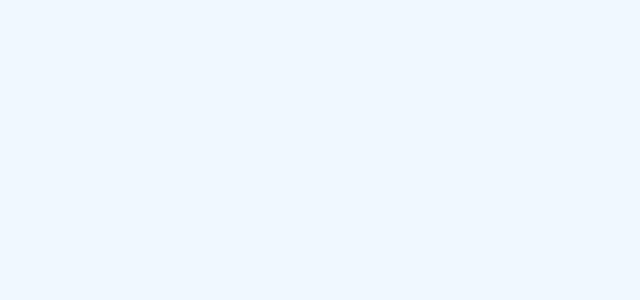
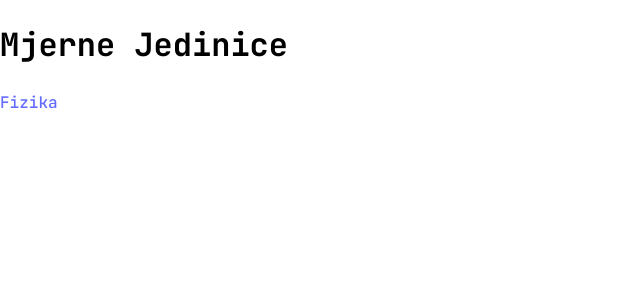
Before and after one commit to michelbrassard/Polisim, a React (Vite) app: page /fizika/mjerne-jedinice in a window 1280 px wide. Before the commit this address had no page. Shown: the top 300 px of the page, without its empty margins (0-640 px from the left). Built offline with nearby package versions, Linux system fonts and the light colour scheme.

Commit message:
add section placeholder

```diff
--- a/src/App.css
+++ b/src/App.css
@@ -1,5 +1,4 @@
 .app {
-    background-color: aliceblue;
     height: 100vh;
     display: flex;
 }
--- a/src/App.tsx
+++ b/src/App.tsx
@@ -4,7 +4,8 @@
 import './App.css'
 import { Route, Routes } from 'react-router-dom'
 import Home from './pages/Home'
-import Fizika from './pages/Fizika'
+import Fizika from './pages/Fizika/page'
+import MjerneJedinice from './pages/Fizika/poglavlja/SIMjerneJedinice'
 
 function App() {
   return (
@@ -12,6 +13,7 @@ function App() {
       <Routes>
         <Route path="/" element={<Home />} />
         <Route path="/fizika" element={<Fizika />} />
+        <Route path='/fizika/mjerne-jedinice' element={<MjerneJedinice />} />
       </Routes>
     </div>
   )
--- a/src/pages/Fizika.tsx
+++ b/src/pages/Fizika/page.tsx
@@ -1,6 +1,6 @@
 import { Canvas } from "@react-three/fiber";
 import { Link } from "react-router-dom";
-import Box from "../components/Box";
+import Box from "../../components/Box";
 import { OrbitControls } from "@react-three/drei";
 
 export default function Fizika() {
@@ -8,6 +8,7 @@ export default function Fizika() {
     <div style={{display: "flex", flexDirection: "column", flex: "1"}}>
         <h1>Fizika</h1>
         <Link to={"/"}>Home</Link>
+        <Link to={"mjerne-jedinice"}>Mjerne Jedinice</Link>
         <Canvas style={{backgroundColor: "lightgray", flex: "1"}}>
             <ambientLight intensity={Math.PI / 2} />
             <spotLight position={[10, 10, 10]} angle={0.15} penumbra={1} decay={0} intensity={Math.PI} />
--- /dev/null
+++ b/src/pages/Fizika/poglavlja/SIMjerneJedinice.tsx
@@ -0,0 +1,12 @@
+
+import { Link } from "react-router-dom";
+
+export default function MjerneJedinice() {
+  return (
+    <div style={{display: "flex", flexDirection: "column", flex: "1"}}>
+        <h1>Mjerne Jedinice</h1>
+        <Link to={"/fizika"}>Fizika</Link>
+
+    </div>
+  )
+}
```
